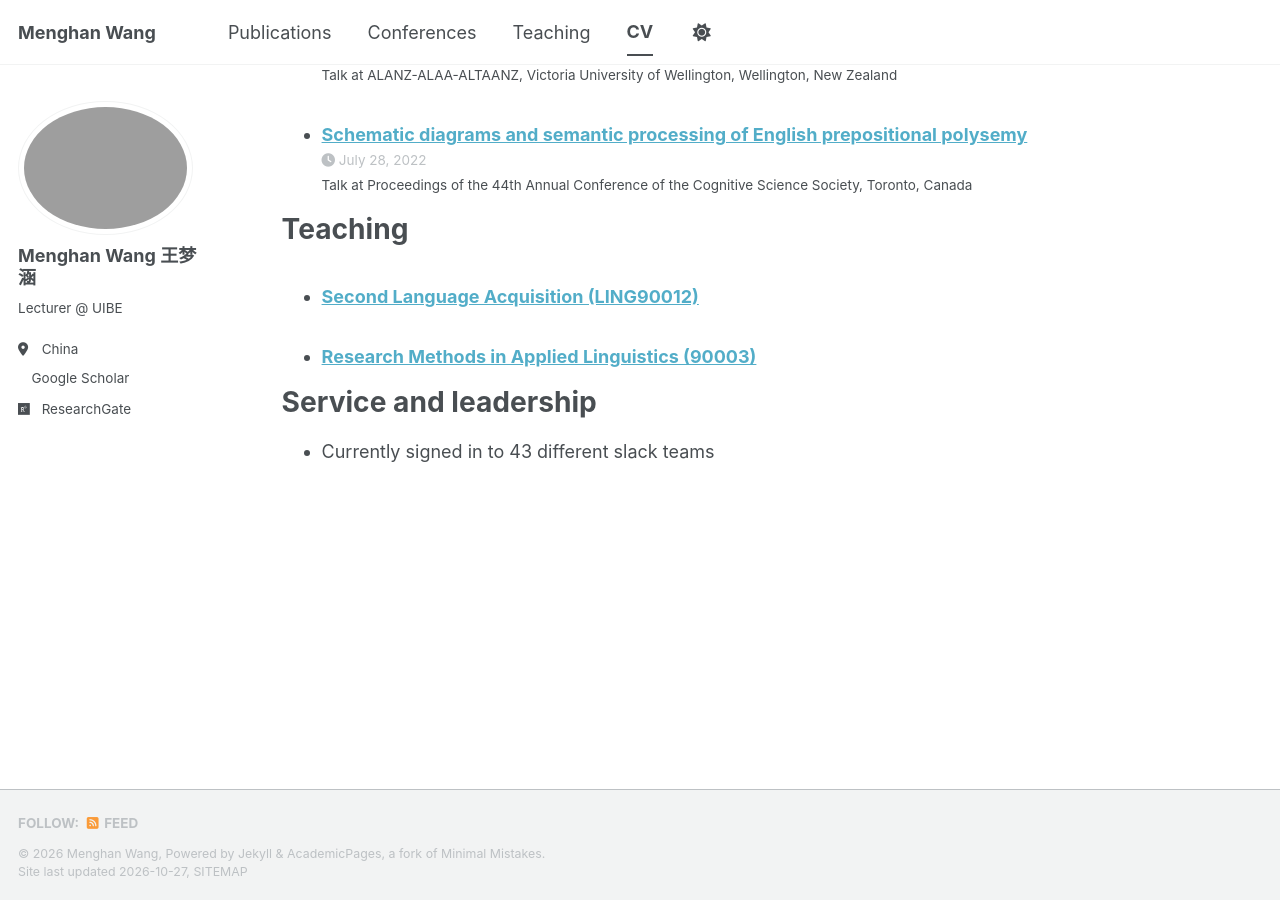
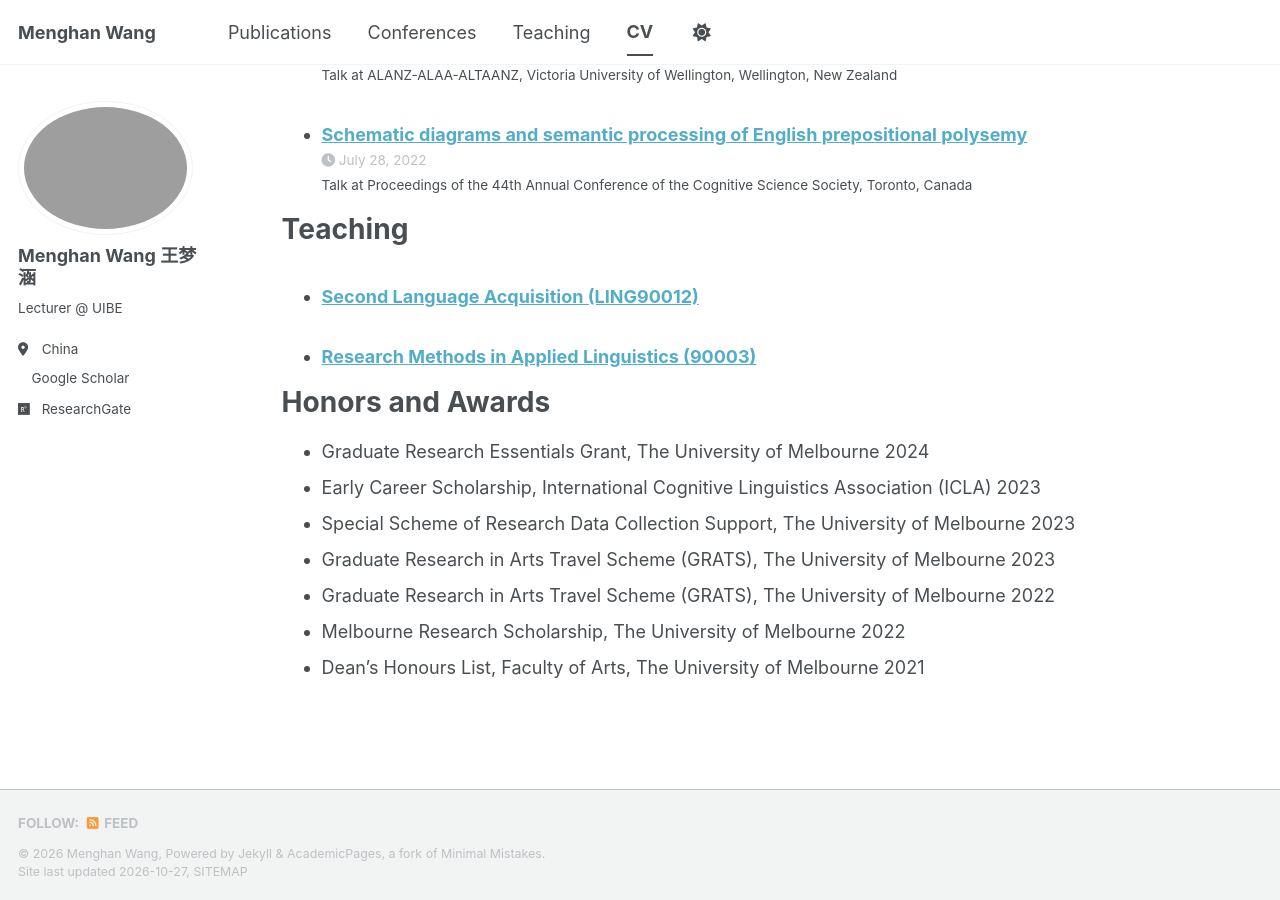
Before and after one commit to menghan120/menghan.github.io, a Jekyll site: the page built from _pages/cv.md, in a window 1280 px wide and 900 px high, scrolled down 3179 px. Built offline with Jekyll 4.4.1, drawn with Linux system fonts in a browser that asks for light colours; a script bundle is joined from its source files by our own code; a style sheet for code colours, icons or effects is not loaded; some of the changed text lies outside the part shown.

Commit message:
Revise CV with new education and awards
Updated educational qualifications and added honors and awards.

```diff
--- a/_pages/cv.md
+++ b/_pages/cv.md
@@ -11,9 +11,9 @@ redirect_from:
 
 Education
 ======
-* Ph.D in Version Control Theory, GitHub University, 2018 (expected)
-* M.S. in Jekyll, GitHub University, 2014
-* B.S. in GitHub, GitHub University, 2012
+* Doctor of Philosophy, University of Melbourne, 2026
+* Master of Applied Linguistics, University of Melbourne, 2021
+* Bachelor of Arts, Capital Normal University, 2019
 
 Work experience
 ======
@@ -59,6 +59,12 @@ Teaching
     {% include archive-single-cv.html %}
   {% endfor %}</ul>
 
-Service and leadership
+Honors and Awards
 ======
-* Currently signed in to 43 different slack teams
+* Graduate Research Essentials Grant, The University of Melbourne		                2024
+* Early Career Scholarship, International Cognitive Linguistics Association (ICLA)  2023
+* Special Scheme of Research Data Collection Support, The University of Melbourne   2023
+* Graduate Research in Arts Travel Scheme (GRATS), The University of Melbourne      2023
+* Graduate Research in Arts Travel Scheme (GRATS), The University of Melbourne      2022
+* Melbourne Research Scholarship, The University of Melbourne		                    2022
+* Dean’s Honours List, Faculty of Arts, The University of Melbourne		              2021
```
